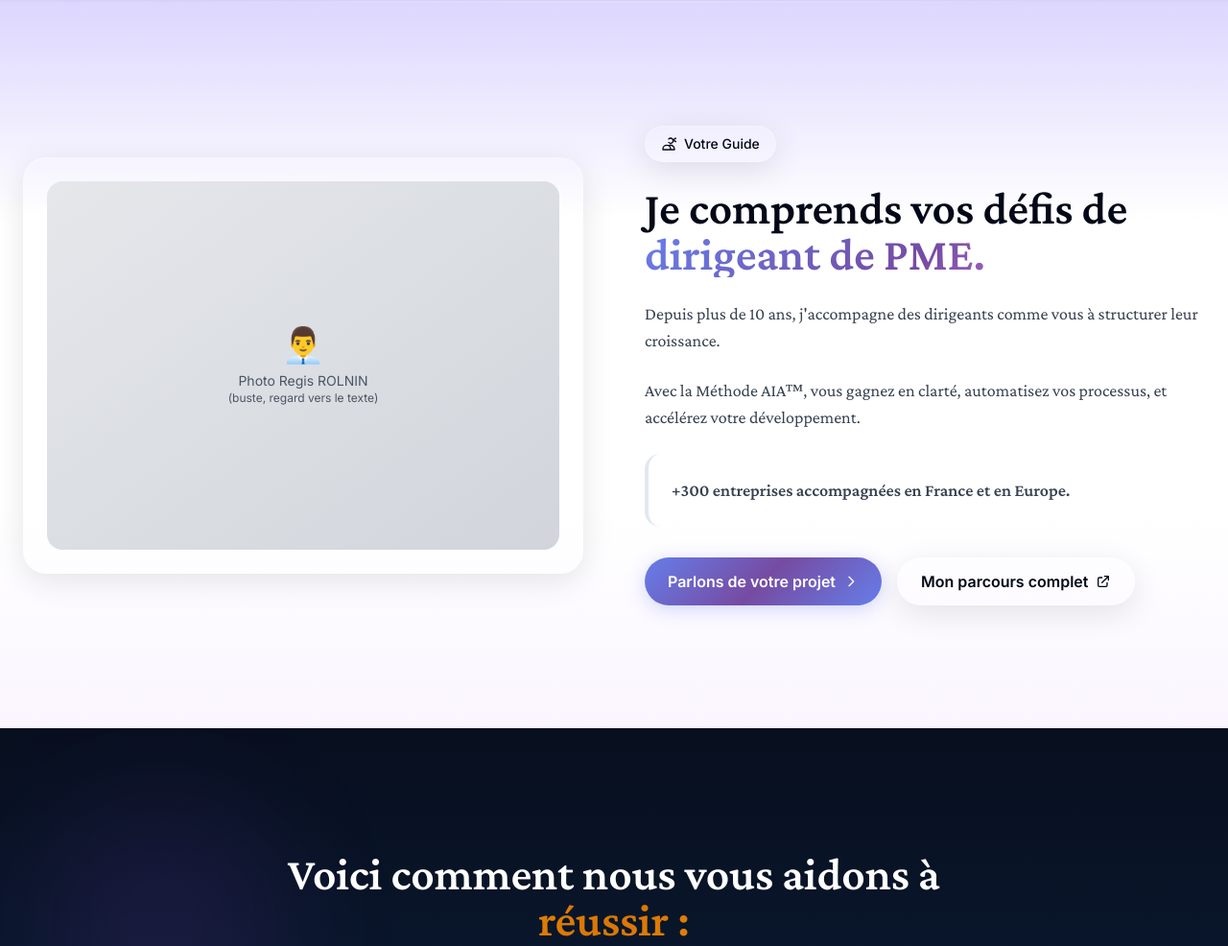
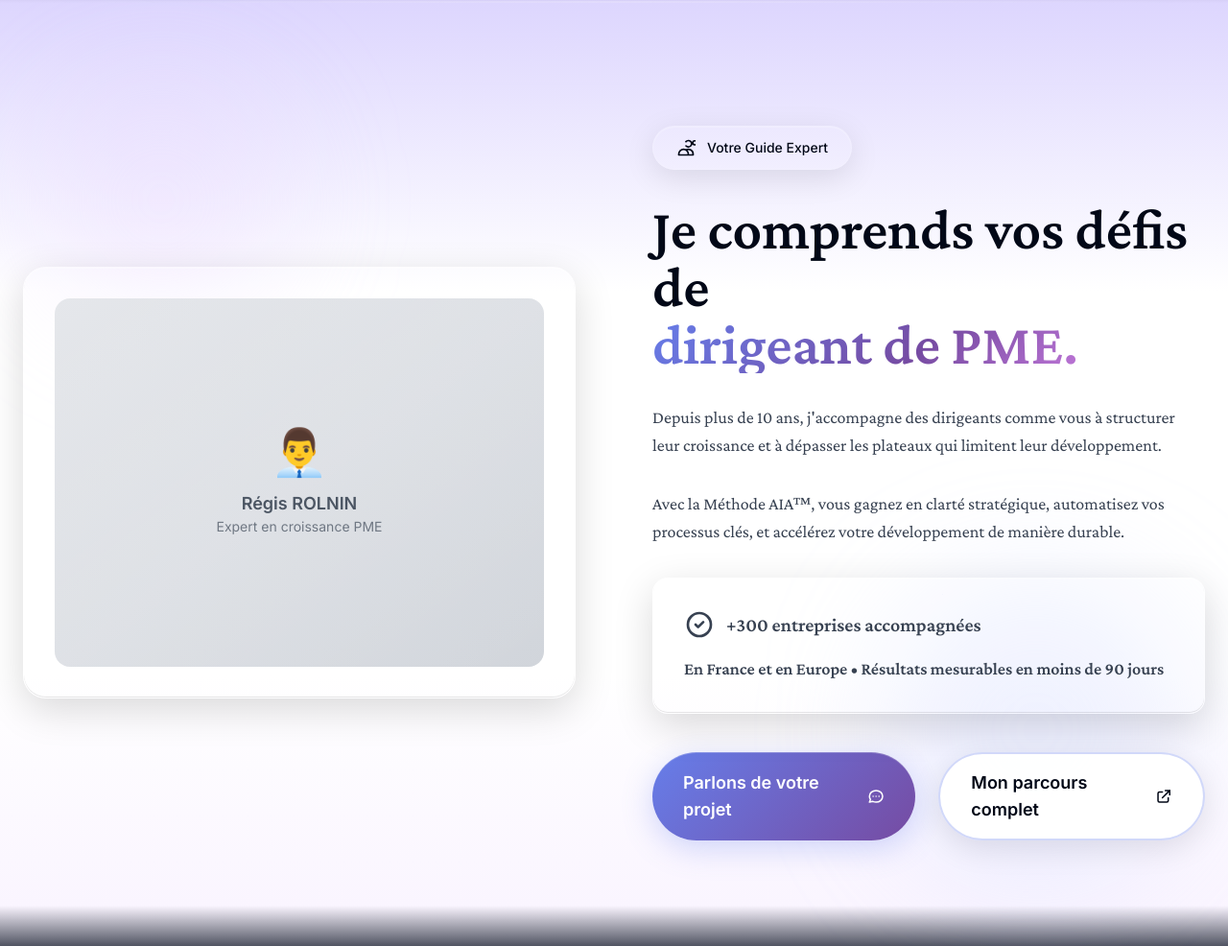
Before and after one commit to regroln1/growth-expert-astro, an Astro site: page / in a window 1280 px wide. Shown: the part 3060-4046 px from the top of the page at 96% size. Built offline with nearby package versions, Linux system fonts and the light colour scheme; Astro itself is replaced by a stand-in of ours; a web font is replaced by a local one.

Commit message:
new guide section

```diff
--- a/src/components/GuideSection.astro
+++ b/src/components/GuideSection.astro
@@ -1,75 +1,91 @@
 ---
-// GuideSection.astro - VERSION CORRIGÉE avec gradient
 ---
 
-<section id="about" class="py-20 lg:py-32 relative overflow-hidden section-transition">
-  <div class="absolute inset-0" style="background: linear-gradient(to bottom, #ddd6fe 0%, #ffffff 30%, #ffffff 70%, #faf5ff 100%);"></div>
+<section id="about" class="py-20 lg:py-32 relative overflow-hidden section-divider texture-overlay">
+  <!-- GRADIENT ORIGINAL MAINTENU + transition vers section suivante -->
+  <div class="absolute inset-0" style="background: linear-gradient(to bottom, #ddd6fe 0%, #ffffff 30%, #ffffff 70%, #faf5ff 94%, #080f1f 100%);"></div>
+
+  <!-- Floating elements -->
+  <div class="absolute top-20 left-10 w-64 h-64 bg-purple-200/30 rounded-full blur-3xl float-slow"></div>
+  <div class="absolute bottom-20 right-10 w-80 h-80 bg-indigo-200/30 rounded-full blur-3xl float-medium"></div>
 
   <div class="relative z-10 container mx-auto px-6">
-    <div class="grid grid-cols-1 lg:grid-cols-2 gap-16 items-center">
-      <!-- Photo -->
-      <div class="animate-fade-in">
-        <div class="glass p-6 rounded-3xl">
-          <div class="w-full h-96 bg-gradient-to-br from-gray-200 to-gray-300 rounded-2xl flex items-center justify-center">
-            <div class="text-gray-600 text-center">
-              <div class="text-4xl mb-2">👨‍💼</div>
-              <p class="text-sm">Photo Regis ROLNIN</p>
-              <p class="text-xs">(buste, regard vers le texte)</p>
+    <div class="grid grid-cols-1 lg:grid-cols-2 gap-20 items-center">
+      <!-- Enhanced photo section -->
+      <div class="animate-slide-left">
+        <div class="glass-strong p-8 rounded-3xl hover:hover-lift transition-all duration-500">
+          <div class="w-full h-96 bg-gradient-to-br from-gray-200 to-gray-300 rounded-2xl flex items-center justify-center relative overflow-hidden">
+            <!-- Enhanced placeholder with better styling -->
+            <div class="text-gray-600 text-center z-10">
+              <div class="text-5xl mb-4">👨‍💼</div>
+              <p class="text-lg font-semibold">Régis ROLNIN</p>
+              <p class="text-sm opacity-75">Expert en croissance PME</p>
             </div>
+            <!-- Subtle overlay pattern -->
+            <div class="absolute inset-0 bg-gradient-to-br from-transparent via-white/10 to-transparent"></div>
           </div>
         </div>
       </div>
 
-      <!-- Content -->
-      <div class="animate-fade-in" style="animation-delay: 0.2s;">
-        <div class="inline-flex items-center px-4 py-2 glass rounded-full mb-6">
-          <svg class="w-4 h-4 mr-2 text-navy-600" fill="none" stroke="currentColor" viewBox="0 0 24 24">
+      <!-- Enhanced content section -->
+      <div class="animate-slide-right" style="animation-delay: 0.2s;">
+        <div class="inline-flex items-center px-6 py-3 glass rounded-full mb-8">
+          <svg class="w-5 h-5 mr-3 text-navy-600" fill="none" stroke="currentColor" viewBox="0 0 24 24">
             <path stroke-linecap="round" stroke-linejoin="round" stroke-width="2" d="M12 4.354a4 4 0 110 5.292M15 21H3v-1a6 6 0 0112 0v1zm0 0h6v-1a6 6 0 00-9-5.197m13.5-9a2.5 2.5 0 11-5 0 2.5 2.5 0 015 0z"></path>
           </svg>
-          <span class="text-sm font-medium text-navy-700">Votre Guide</span>
+          <span class="text-sm font-medium text-navy-700">Votre Guide Expert</span>
         </div>
 
-        <h2 class="text-4xl lg:text-5xl font-bold text-navy-900 mb-6 font-crimson">
+        <h2 class="text-4xl lg:text-6xl font-bold text-navy-900 mb-8 font-crimson">
           Je comprends vos défis de
           <span class="text-gradient block">dirigeant de PME.</span>
         </h2>
 
-        <div class="space-y-6 text-lg text-gray-700 font-crimson mb-8">
-          <p>
-            Depuis plus de 10 ans, j'accompagne des dirigeants comme vous à structurer leur croissance.
+        <div class="space-y-8 text-lg text-gray-700 font-crimson mb-10">
+          <p class="leading-relaxed">
+            Depuis plus de 10 ans, j'accompagne des dirigeants comme vous à structurer leur croissance
+            et à dépasser les plateaux qui limitent leur développement.
           </p>
 
-          <p>
-            Avec la Méthode AIA™, vous gagnez en clarté, automatisez vos processus, et accélérez votre développement.
+          <p class="leading-relaxed">
+            Avec la Méthode AIA™, vous gagnez en clarté stratégique, automatisez vos processus clés,
+            et accélérez votre développement de manière durable.
           </p>
 
-          <div class="bg-gold-50 p-6 rounded-2xl border-l-4 border-gold-500">
-            <p class="font-semibold text-gold-800">
-              +300 entreprises accompagnées en France et en Europe.
+          <!-- Enhanced trust indicator -->
+          <div class="glass-strong p-8 rounded-2xl border-l-4 border-gold-500">
+            <div class="flex items-center mb-4">
+              <svg class="w-8 h-8 text-gold-500 mr-3" fill="none" stroke="currentColor" viewBox="0 0 24 24">
+                <path stroke-linecap="round" stroke-linejoin="round" stroke-width="2" d="M9 12l2 2 4-4m6 2a9 9 0 11-18 0 9 9 0 0118 0z"></path>
+              </svg>
+              <p class="font-bold text-gold-800 text-xl">
+                +300 entreprises accompagnées
+              </p>
+            </div>
+            <p class="text-gold-700 font-semibold">
+              En France et en Europe • Résultats mesurables en moins de 90 jours
             </p>
           </div>
         </div>
 
-        <!-- ✅ BOUTONS CORRIGÉS : Double navigation intelligente -->
-        <div class="flex flex-col sm:flex-row gap-4">
-          <!-- Bouton principal : Scroll sur homepage, Page dédiée ailleurs -->
+        <!-- Enhanced buttons - CTA PRINCIPAL CORRIGÉ -->
+        <div class="flex flex-col sm:flex-row gap-6">
           <a
             href="#contact"
-            class="inline-flex items-center px-6 py-3 bg-gradient-bkc text-white font-semibold rounded-full hover:shadow-lg hover-lift transition-all duration-300"
+            class="inline-flex items-center px-8 py-4 cta-primary text-white font-semibold rounded-full hover-lift transition-all duration-300 text-lg"
           >
             Parlons de votre projet
-            <svg class="ml-2 w-4 h-4" fill="none" stroke="currentColor" viewBox="0 0 24 24">
-              <path stroke-linecap="round" stroke-linejoin="round" stroke-width="2" d="M9 5l7 7-7 7"></path>
+            <svg class="ml-3 w-5 h-5" fill="none" stroke="currentColor" viewBox="0 0 24 24">
+              <path stroke-linecap="round" stroke-linejoin="round" stroke-width="2" d="M8 12h.01M12 12h.01M16 12h.01M21 12c0 4.418-4.03 8-9 8a9.863 9.863 0 01-4.255-.949L3 20l1.395-3.72C3.512 15.042 3 13.574 3 12c0-4.418 4.03-8 9-8s9 3.582 9 8z"></path>
             </svg>
           </a>
 
-          <!-- Bouton secondaire : Vers page dédiée pour plus d'infos -->
           <a
             href="/a-propos"
-            class="inline-flex items-center px-6 py-3 glass border border-navy-200 text-navy-700 font-semibold rounded-full hover:glass-strong hover-lift transition-all duration-300"
+            class="inline-flex items-center px-8 py-4 cta-secondary text-navy-700 font-semibold rounded-full hover-lift transition-all duration-300 text-lg"
           >
             Mon parcours complet
-            <svg class="ml-2 w-4 h-4" fill="none" stroke="currentColor" viewBox="0 0 24 24">
+            <svg class="ml-3 w-5 h-5" fill="none" stroke="currentColor" viewBox="0 0 24 24">
               <path stroke-linecap="round" stroke-linejoin="round" stroke-width="2" d="M10 6H6a2 2 0 00-2 2v10a2 2 0 002 2h10a2 2 0 002-2v-4M14 4h6m0 0v6m0-6L10 14"></path>
             </svg>
           </a>
```
